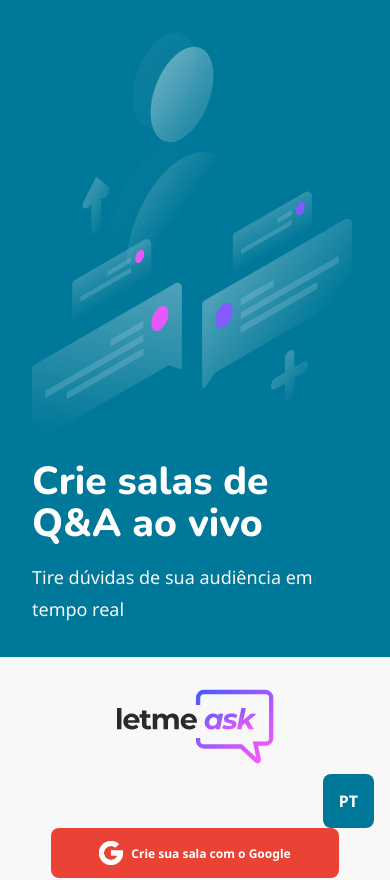
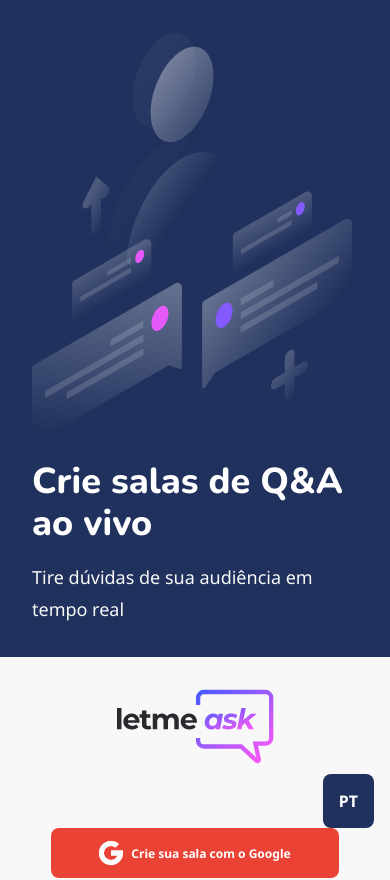
Before and after one commit to elvessousa/nlw-06, a React (Create React App) app in the folder letmeask/: page / in a window 390 px wide. Shown: the top 880 px of the page. Built offline with nearby package versions, Linux system fonts and the light colour scheme; no server answers.

Commit message:
Responsiveness

```diff
--- a/letmeask/src/styles/auth.scss
+++ b/letmeask/src/styles/auth.scss
@@ -17,7 +17,9 @@
     }
 
     strong {
-      font: 700 clamp(10vw, 2vw, 36px) 'Nunito', sans-serif;
+      font-family: 'Nunito', sans-serif;
+      font-size: clamp(3vw, 36px, 10vw);
+      font-weight: bold;
       line-height: 42px;
       margin-top: 16px;
     }
--- a/letmeask/src/styles/global.scss
+++ b/letmeask/src/styles/global.scss
@@ -1,7 +1,7 @@
 :root {
   --back: #f8f8f8;
   --text: #29292e;
-  --accent-back: #007899;
+  --accent-back: #20315d;
   --highlighted: #f4f0ff;
   --answered: #dbdcdd;
   --input-back: #fefefe;
```
